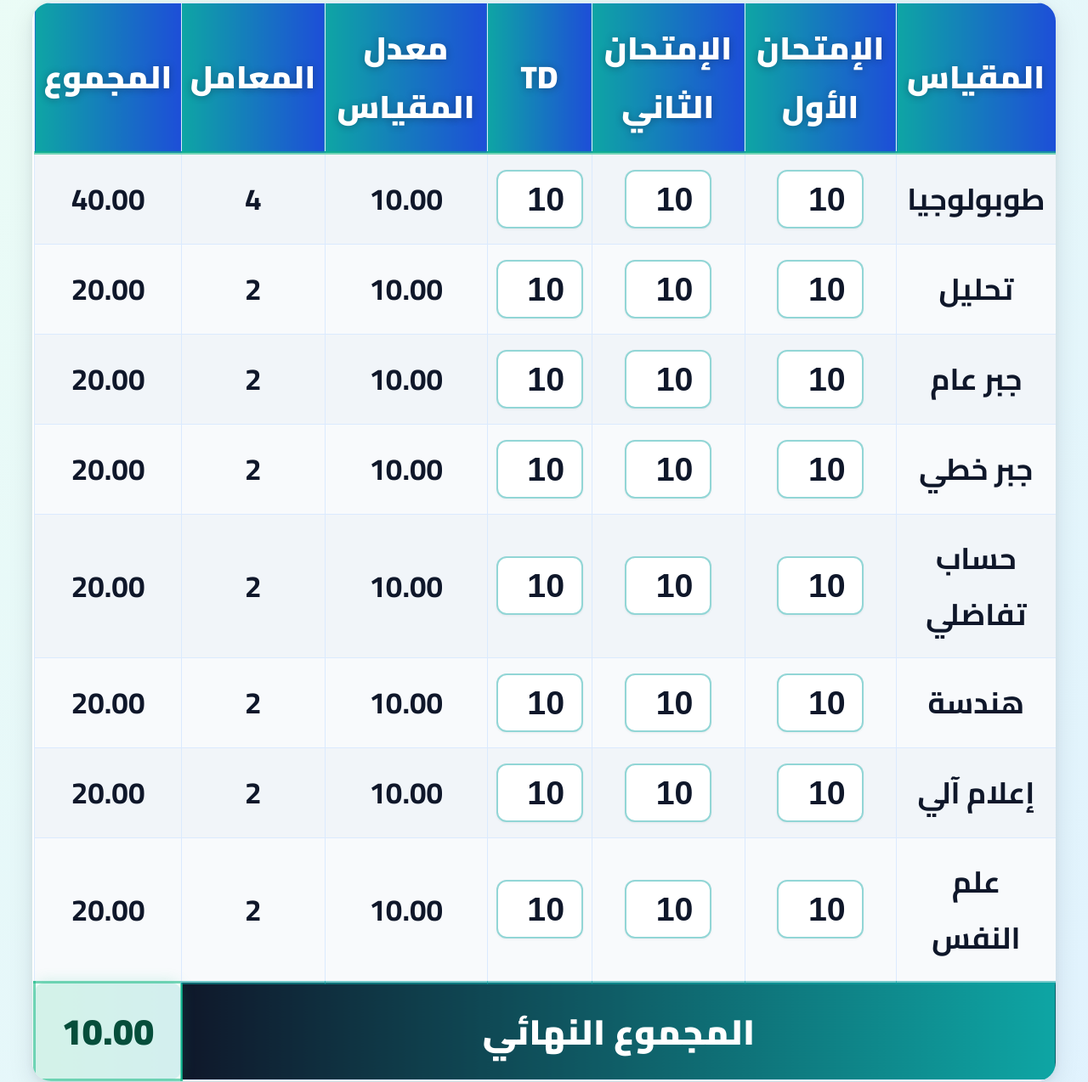
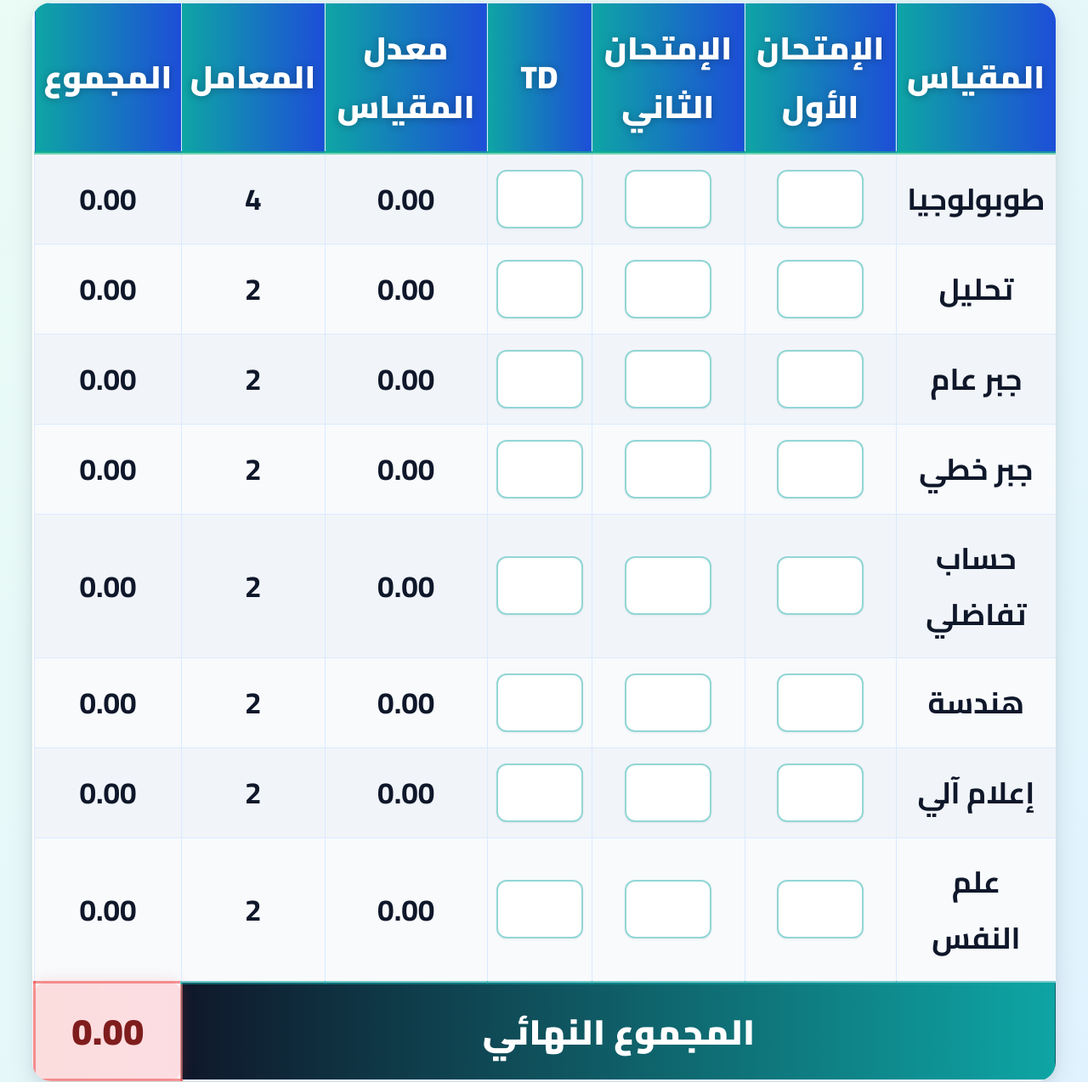
Before and after one commit to omarhimself/mo3adalm2, a plain HTML site: page index.html in a window 1280 px wide. Shown: the part 314-1588 px from the top of the page at 85% size. Drawn offline with nearby package versions, Linux system fonts and the light colour scheme.

```diff
--- a/index.html
+++ b/index.html
@@ -203,9 +203,9 @@
     <tbody id="grades-table">
       <tr>
         <td>طوبولوجيا</td>
-        <td><input type="number" value="10" min="0" max="20"></td>
-        <td><input type="number" value="10" min="0" max="20"></td>
-        <td><input type="number" value="10" min="0" max="20"></td>
+        <td><input type="number"  min="0" max="20"></td>
+        <td><input type="number"  min="0" max="20"></td>
+        <td><input type="number"  min="0" max="20"></td>
         <td class="average"></td>
         <td>4</td>
         <td class="total"></td>
@@ -213,9 +213,9 @@
 
       <tr>
         <td>تحليل</td>
-        <td><input type="number" value="10" min="0" max="20"></td>
-        <td><input type="number" value="10" min="0" max="20"></td>
-        <td><input type="number" value="10" min="0" max="20"></td>
+        <td><input type="number"  min="0" max="20"></td>
+        <td><input type="number"  min="0" max="20"></td>
+        <td><input type="number"  min="0" max="20"></td>
         <td class="average"></td>
         <td>2</td>
         <td class="total"></td>
@@ -223,9 +223,9 @@
 
       <tr>
         <td>جبر عام</td>
-        <td><input type="number" value="10" min="0" max="20"></td>
-        <td><input type="number" value="10" min="0" max="20"></td>
-        <td><input type="number" value="10" min="0" max="20"></td>
+        <td><input type="number"  min="0" max="20"></td>
+        <td><input type="number"  min="0" max="20"></td>
+        <td><input type="number"  min="0" max="20"></td>
         <td class="average"></td>
         <td>2</td>
         <td class="total"></td>
@@ -233,9 +233,9 @@
 
       <tr>
         <td>جبر خطي</td>
-        <td><input type="number" value="10" min="0" max="20"></td>
-        <td><input type="number" value="10" min="0" max="20"></td>
-        <td><input type="number" value="10" min="0" max="20"></td>
+        <td><input type="number"  min="0" max="20"></td>
+        <td><input type="number"  min="0" max="20"></td>
+        <td><input type="number"  min="0" max="20"></td>
         <td class="average"></td>
         <td>2</td>
         <td class="total"></td>
@@ -243,9 +243,9 @@
 
       <tr>
         <td>حساب تفاضلي</td>
-        <td><input type="number" value="10" min="0" max="20"></td>
-        <td><input type="number" value="10" min="0" max="20"></td>
-        <td><input type="number" value="10" min="0" max="20"></td>
+        <td><input type="number"  min="0" max="20"></td>
+        <td><input type="number"  min="0" max="20"></td>
+        <td><input type="number"  min="0" max="20"></td>
         <td class="average"></td>
         <td>2</td>
         <td class="total"></td>
@@ -253,9 +253,9 @@
 
       <tr>
         <td>هندسة</td>
-        <td><input type="number" value="10" min="0" max="20"></td>
-        <td><input type="number" value="10" min="0" max="20"></td>
-        <td><input type="number" value="10" min="0" max="20"></td>
+        <td><input type="number"  min="0" max="20"></td>
+        <td><input type="number"  min="0" max="20"></td>
+        <td><input type="number"  min="0" max="20"></td>
         <td class="average"></td>
         <td>2</td>
         <td class="total"></td>
@@ -263,9 +263,9 @@
 
       <tr>
         <td>إعلام آلي</td>
-        <td><input type="number" value="10" min="0" max="20"></td>
-        <td><input type="number" value="10" min="0" max="20"></td>
-        <td><input type="number" value="10" min="0" max="20"></td>
+        <td><input type="number"  min="0" max="20"></td>
+        <td><input type="number"  min="0" max="20"></td>
+        <td><input type="number"  min="0" max="20"></td>
         <td class="average"></td>
         <td>2</td>
         <td class="total"></td>
@@ -273,9 +273,9 @@
 
       <tr>
         <td>علم النفس</td>
-        <td><input type="number" value="10" min="0" max="20"></td>
-        <td><input type="number" value="10" min="0" max="20"></td>
-        <td><input type="number" value="10" min="0" max="20"></td>
+        <td><input type="number"  min="0" max="20"></td>
+        <td><input type="number"  min="0" max="20"></td>
+        <td><input type="number"  min="0" max="20"></td>
         <td class="average"></td>
         <td>2</td>
         <td class="total"></td>
```
